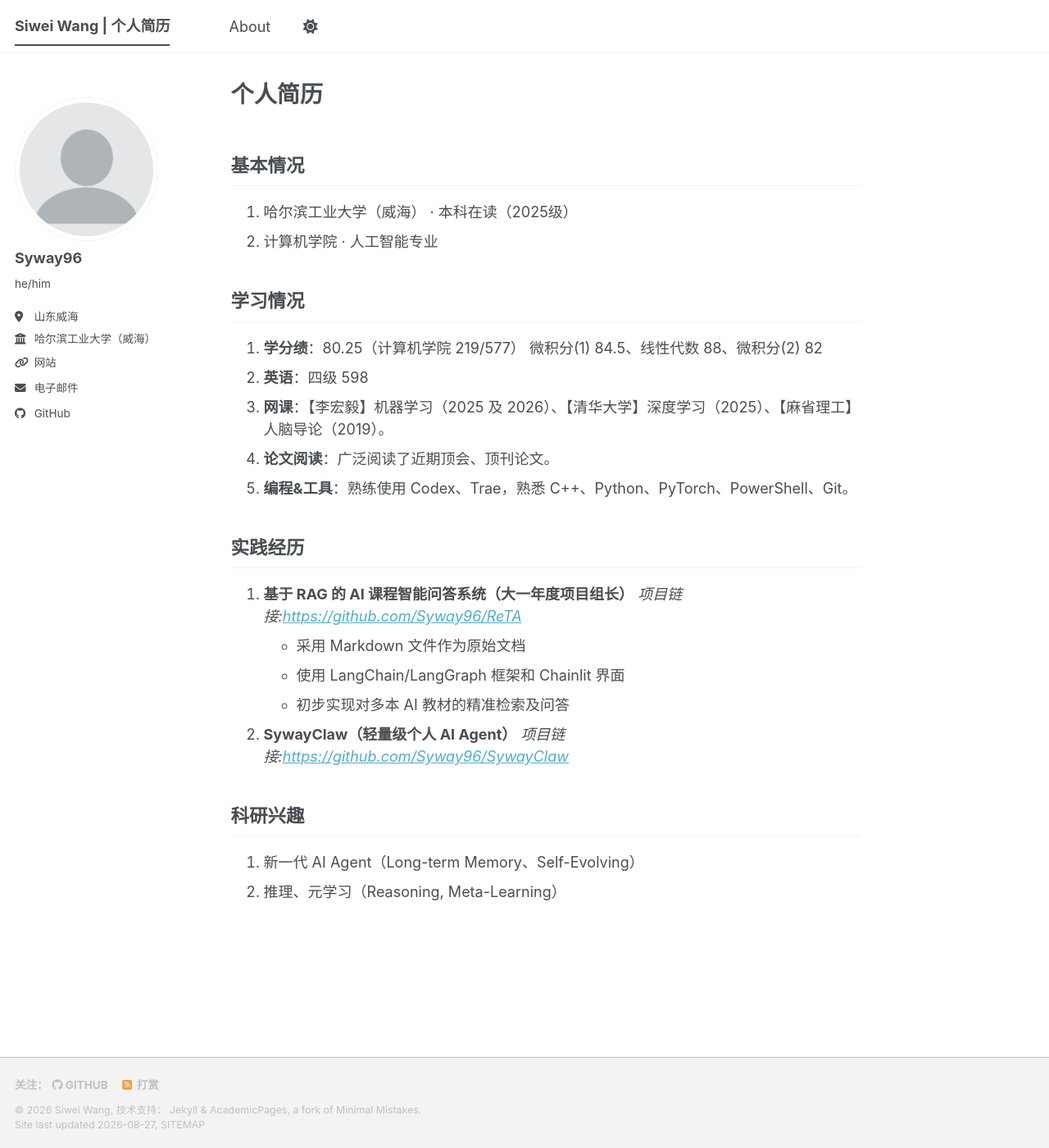
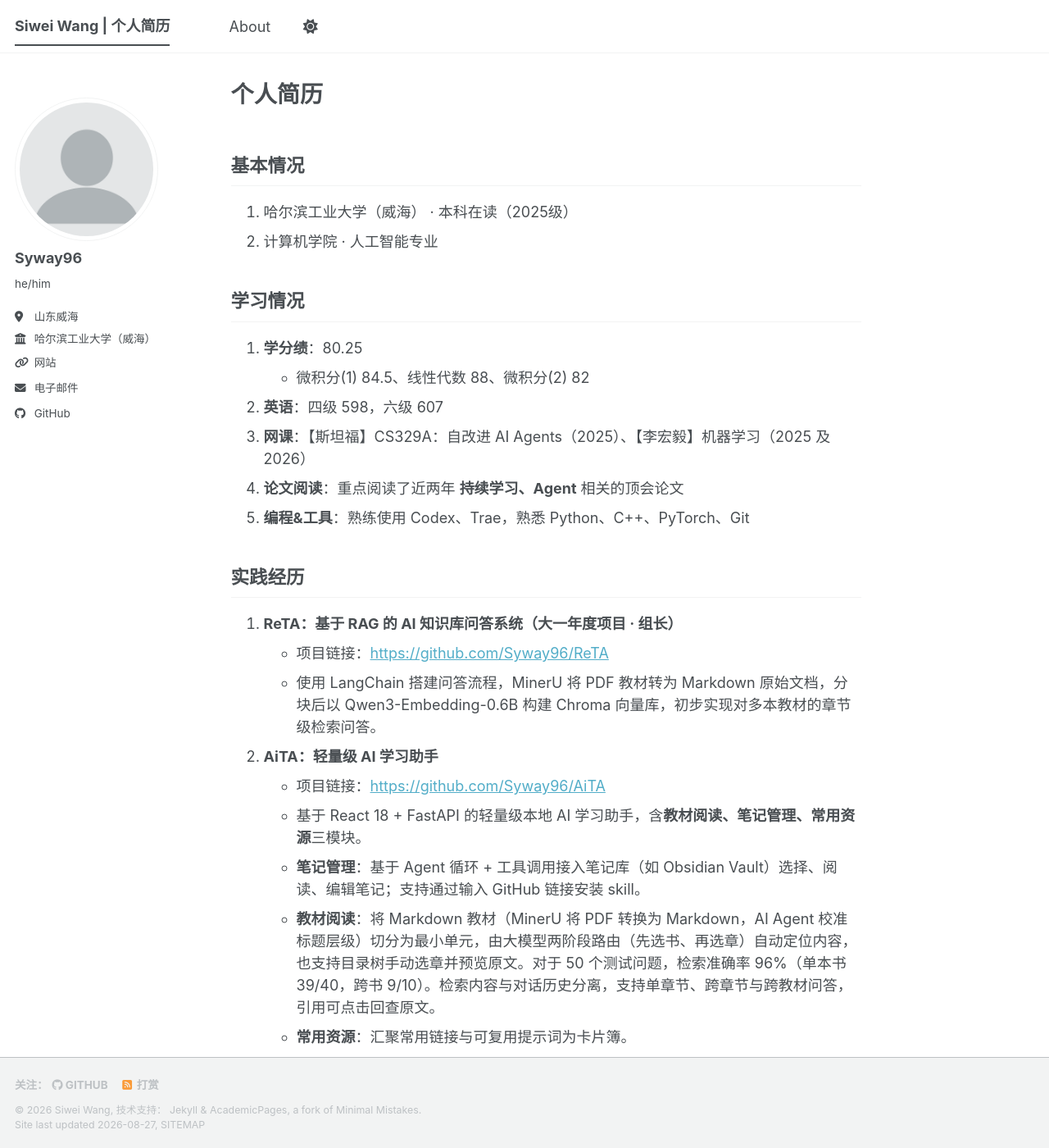
Before and after one commit to Syway96/Syway96.github.io, a Jekyll site: the page built from _pages/about.md, in a window 1280 px wide and 1400 px high. Shown: the whole window at 82% size. Built offline with Jekyll 4.4.1, drawn with Linux system fonts in a browser that asks for light colours; a script bundle is joined from its source files by our own code; library files that are not in the unit come from our copies; some of the changed text lies outside the part shown.

Commit message:
Update about.md

```diff
--- a/_pages/about.md
+++ b/_pages/about.md
@@ -8,6 +8,7 @@ redirect_from:
 ---
 
 
+
 ## 基本情况
 
 1. 哈尔滨工业大学（威海） · 本科在读（2025级）
@@ -15,24 +16,32 @@ redirect_from:
 
 ## 学习情况
 
-1. **学分绩**：80.25（计算机学院 219/577）
-	微积分(1) 84.5、线性代数 88、微积分(2) 82
-2. **英语**：四级 598
-3. **网课**：【李宏毅】机器学习（2025 及 2026）、【清华大学】深度学习（2025）、【麻省理工】人脑导论（2019）。
-4. **论文阅读**：广泛阅读了近期顶会、顶刊论文。
-5. **编程&工具**：熟练使用 Codex、Trae，熟悉 C++、Python、PyTorch、PowerShell、Git。
+1. **学分绩**：80.25
+	- 微积分(1) 84.5、线性代数 88、微积分(2) 82
+2. **英语**：四级 598，六级 607
+3. **网课**：【斯坦福】CS329A：自改进 AI Agents（2025）、【李宏毅】机器学习（2025 及 2026）
+4. **论文阅读**：重点阅读了近两年 **持续学习、Agent** 相关的顶会论文
+5. **编程&工具**：熟练使用 Codex、Trae，熟悉 Python、C++、PyTorch、Git
 
 ## 实践经历
 
-1. **基于 RAG 的 AI 课程智能问答系统（大一年度项目组长）**
-	*项目链接:[https://github.com/Syway96/ReTA](https://github.com/Syway96/ReTA)*
-	- 采用 Markdown 文件作为原始文档
-	- 使用 LangChain/LangGraph 框架和 Chainlit 界面
-	- 初步实现对多本 AI 教材的精准检索及问答
-2. **SywayClaw（轻量级个人 AI Agent）**
-   *项目链接:[https://github.com/Syway96/SywayClaw](https://github.com/Syway96/SywayClaw)*
+1. **ReTA：基于 RAG 的 AI 知识库问答系统（大一年度项目 · 组长）**
+    - 项目链接：[https://github.com/Syway96/ReTA](https://github.com/Syway96/ReTA)
+    - 使用 LangChain 搭建问答流程，MinerU 将 PDF 教材转为 Markdown 原始文档，分块后以 Qwen3-Embedding-0.6B 构建 Chroma 向量库，初步实现对多本教材的章节级检索问答。
+2. **AiTA：轻量级 AI 学习助手**
+	- 项目链接：[https://github.com/Syway96/AiTA](https://github.com/Syway96/AiTA)
+	- 基于 React 18 + FastAPI 的轻量级本地 AI 学习助手，含**教材阅读、笔记管理、常用资源**三模块。
+	- **笔记管理**：基于 Agent 循环 + 工具调用接入笔记库（如 Obsidian Vault）选择、阅读、编辑笔记；支持通过输入 GitHub 链接安装 skill。
+	- **教材阅读**：将 Markdown 教材（MinerU 将 PDF 转换为 Markdown，AI Agent 校准标题层级）切分为最小单元，由大模型两阶段路由（先选书、再选章）自动定位内容，也支持目录树手动选章并预览原文。对于 50 个测试问题，检索准确率 96%（单本书 39/40，跨书 9/10）。检索内容与对话历史分离，支持单章节、跨章节与跨教材问答，引用可点击回查原文。
+	- **常用资源**：汇聚常用链接与可复用提示词为卡片簿。
+3. **SywayClaw：面向长期交互的轻量级个人 AI Agent**
+	- 项目链接：[https://github.com/Syway96/SywayClaw](https://github.com/Syway96/SywayClaw)
+	- 基于 Express + React 实现 Agent 循环：支持 SSE 流式输出、工具调用、多会话持久化、Skill 安装及上下文压缩。
+	- 实现"时间流"上下文层：注入当前时刻、消息间隔与网页数据时效。
+	- 采用结构化记忆，摘要自动注入、全文按需读取。
+	- 每次请求记录 JSONL 交互轨迹，用于分析工具调用、记忆检索与自我修正行为。
 
 ## 科研兴趣
 
-1. 新一代 AI Agent（Long-term Memory、Self-Evolving）
-2. 推理、元学习（Reasoning, Meta-Learning）
+1. **持续学习、元认知、推理**（Continual Learning, Meta-Cognition, Reasoning）
+2. **新一代 AI Agent：长期记忆、自进化、多智能体**（Long-term Memory, Self-Improving, Multi-Agent）
```
